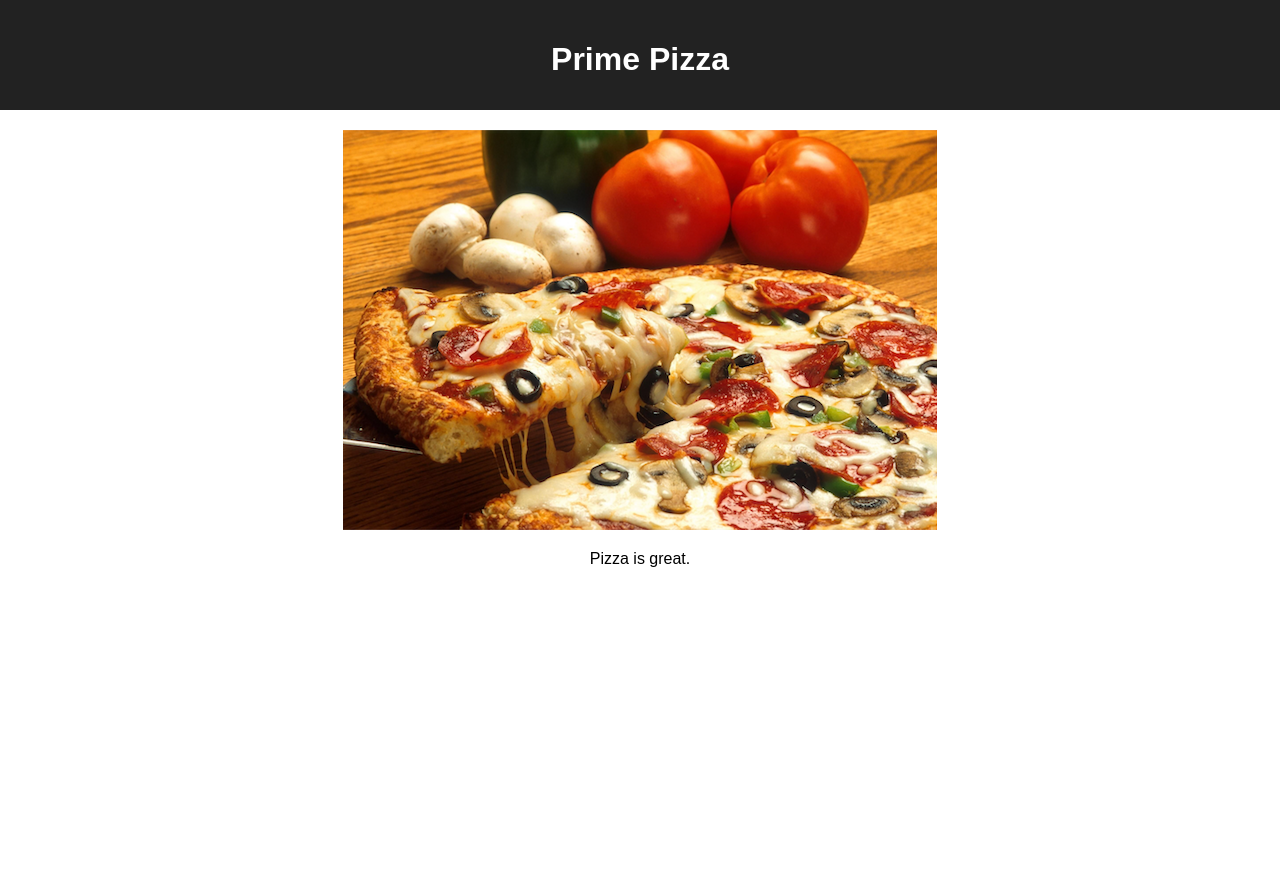
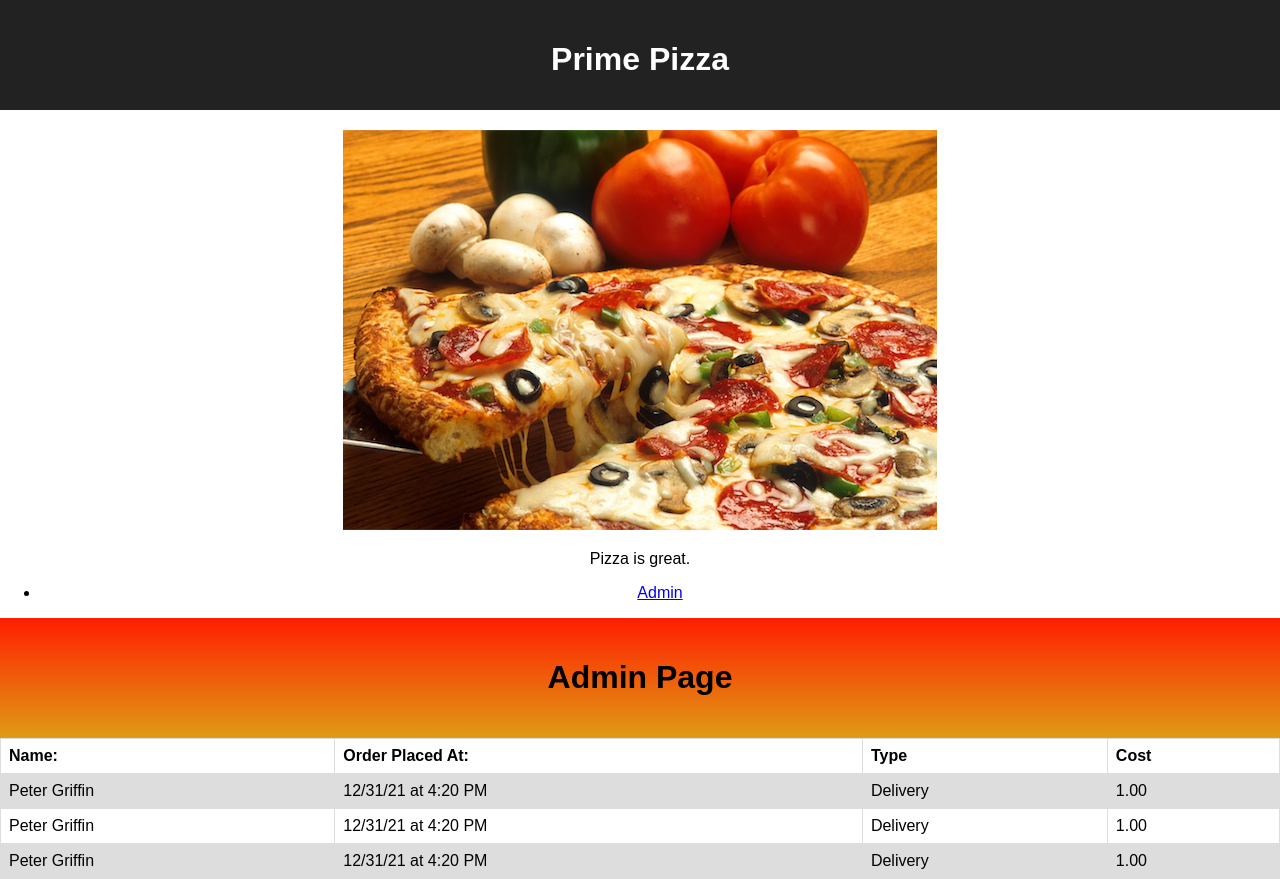
Before and after one commit to MileyLuna/gp-redux-pizza-parlor, a React (Create React App) app: page /#/admin in a window 1280 px wide. Before the commit the page ends 800 px from the top, so only its background shows below. Built offline with nearby package versions, Linux system fonts and the light colour scheme.

Commit message:
Wireframed the Admin page. Need help actually sending user to new page.

```diff
--- /dev/null
+++ b/src/components/Admin/Admin.css
@@ -0,0 +1,22 @@
+#adminHeader{
+    background:linear-gradient(rgb(255, 30, 0),rgb(223, 156, 21)) ;
+    padding: 20px;
+    text-align: center;
+    font-family: arial, sans-serif;
+}
+
+table {
+    font-family: arial, sans-serif;
+    border-collapse: collapse;
+    width: 100%;
+  }
+
+  td, th {
+    border: 1px solid #dddddd;
+    text-align: left;
+    padding: 8px;
+  }
+
+  tr:nth-child(even) {
+    background-color: #dddddd;
+  }
--- /dev/null
+++ b/src/components/Admin/Admin.jsx
@@ -0,0 +1,39 @@
+import './Admin.css'
+
+function Admin() {
+  return (
+    <div>
+    <header id = "adminHeader">
+      <h1>Admin Page</h1>
+    </header>
+      <table>
+  <tr>
+    <th>Name:</th>
+    <th>Order Placed At:</th>
+    <th>Type</th>
+    <th>Cost</th>
+  </tr>
+  <tr>
+    <td>Peter Griffin</td>
+    <td> 12/31/21 at 4:20 PM </td>
+    <td>Delivery</td>
+    <td>1.00</td>
+  </tr>
+  <tr>
+    <td>Peter Griffin</td>
+    <td> 12/31/21 at 4:20 PM </td>
+    <td>Delivery</td>
+    <td>1.00</td>
+  </tr>
+  <tr>
+    <td>Peter Griffin</td>
+    <td> 12/31/21 at 4:20 PM </td>
+    <td>Delivery</td>
+    <td>1.00</td>
+  </tr>
+</table>
+    </div>
+  );
+}
+
+export default Admin;
--- a/src/components/App/App.jsx
+++ b/src/components/App/App.jsx
@@ -1,10 +1,13 @@
 import React from 'react';
 import axios from 'axios';
+import { HashRouter as Router, Route, Link } from "react-router-dom";
+import Admin from '../Admin/Admin';
 import './App.css';
 
 function App() {
 
   return (
+    <Router >
     <div className='App'>
       <header className='App-header'>
         <h1 className='App-title'>Prime Pizza</h1>
@@ -12,8 +15,18 @@ function App() {
 
       <img src='images/pizza_photo.png' />
       <p>Pizza is great.</p>
+      <ul>
+        <li>
+          <Link to='/Admin'>Admin</Link>
+        </li>
+      </ul>
 
+      <Route path="/Admin" exact>
+        <Admin />
+      </Route>
     </div>
+    </Router>
+
   );
 }
 
```
